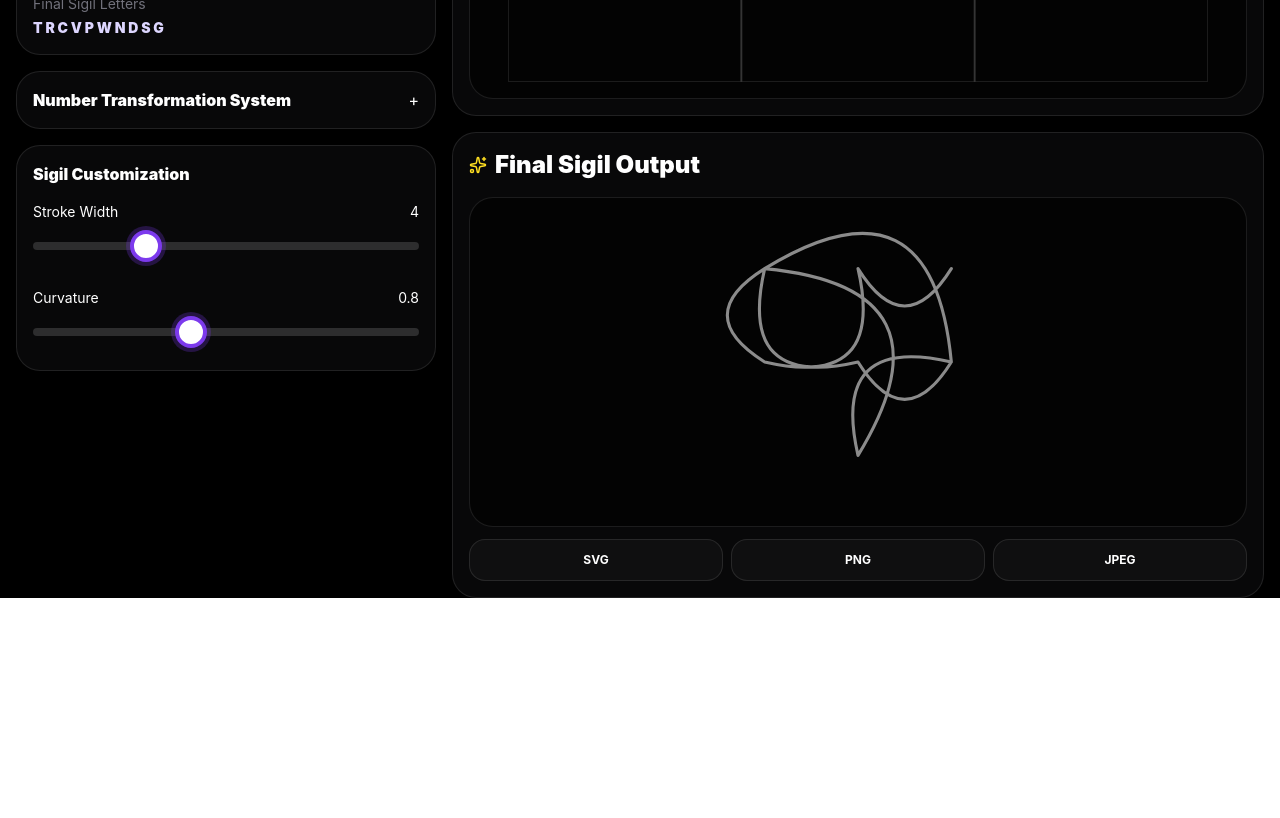
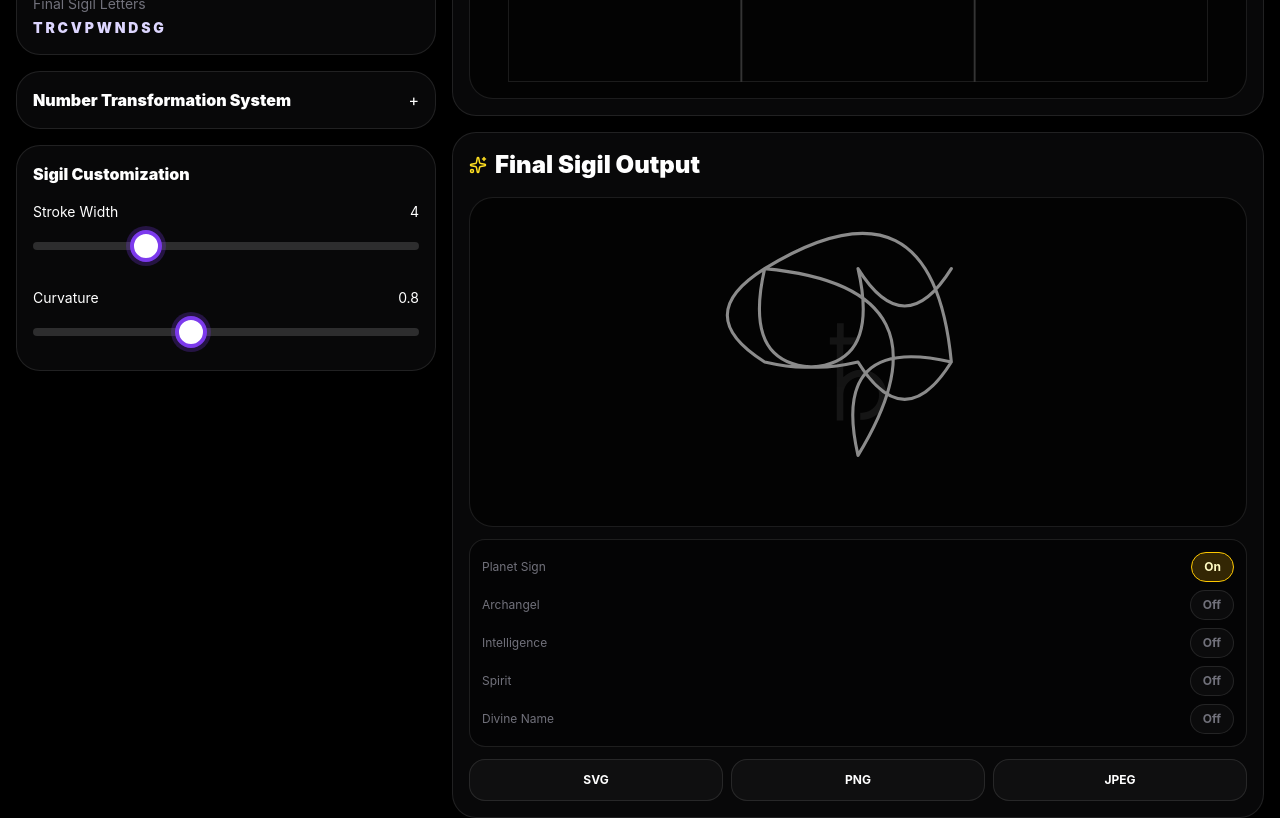
Before and after one commit to clyxhub/planetary-sigil-main, a React (Vite) app: page / in a window 1280 px wide. Shown: the part 780-1598 px from the top of the page. Before the commit the page ends 1378 px from the top, so only its background shows below. Built offline with nearby package versions, Linux system fonts and the light colour scheme; what @capacitor/core would draw is missing.

Commit message:
Fix notifications + native download; add planetary correspondences

```diff
--- a/sigil_forge.jsx
+++ b/sigil_forge.jsx
@@ -113,6 +113,66 @@ const PLANETS_BY_NAME = PLANETS.reduce((acc, p) => {
   return acc;
 }, {});
 
+// Traditional ceremonial-planetary correspondences (Agrippa / 777 tradition).
+const PLANETAL_CORRESPONDENCES = {
+  Saturn: {
+    sign: "♄",
+    archangel: "Cassiel",
+    intelligence: "Agiel",
+    spirit: "Zazel",
+    divineNameEng: "El",
+    divineNameHeb: "אל",
+  },
+  Jupiter: {
+    sign: "♃",
+    archangel: "Sachiel",
+    intelligence: "Iophiel",
+    spirit: "Hismael",
+    divineNameEng: "El",
+    divineNameHeb: "אל",
+  },
+  Mars: {
+    sign: "♂",
+    archangel: "Samael",
+    intelligence: "Graphiel",
+    spirit: "Bartzabel",
+    divineNameEng: "Elohim Gibor",
+    divineNameHeb: "אֱלֹהִים גִּבּוֹר",
+  },
+  Sun: {
+    sign: "☉",
+    archangel: "Raphael",
+    intelligence: "Nakhiel",
+    spirit: "Sorath",
+    divineNameEng: "YHVH Eloah Va-Daath",
+    divineNameHeb: "יהוה אלוה ודעת",
+  },
+  Venus: {
+    sign: "♀",
+    archangel: "Haniel",
+    intelligence: "Hagiel",
+    spirit: "Kedemel",
+    divineNameEng: "YHVH Tzabaoth",
+    divineNameHeb: "יהוה צבאות",
+  },
+  Mercury: {
+    sign: "☿",
+    archangel: "Raphael",
+    intelligence: "Tiriel",
+    spirit: "Taphthartharath",
+    divineNameEng: "Elohim Tzabaoth",
+    divineNameHeb: "אֱלֹהִים צְבָאוֹת",
+  },
+  Moon: {
+    sign: "☾",
+    archangel: "Gabriel",
+    intelligence: "Malkah Be-Tarshishim",
+    spirit: "Schad Barschemoth",
+    divineNameEng: "Shaddai El Chai",
+    divineNameHeb: "שַׁדַּי אֵל חַי",
+  },
+};
+
 // ---------------------------------------------------------------------------
 // PLANETARY HOURS ENGINE
 // Everything below is pure math (no network calls, no geocoding API).
@@ -292,6 +352,11 @@ export default function ChaosSigilForge() {
   const [showPowers, setShowPowers] = useState(false);
   const [sigilModalOpen, setSigilModalOpen] = useState(false);
   const [modalChooserOpen, setModalChooserOpen] = useState(false);
+  const [showSign, setShowSign] = useState(true);
+  const [showArchangel, setShowArchangel] = useState(false);
+  const [showIntelligence, setShowIntelligence] = useState(false);
+  const [showSpirit, setShowSpirit] = useState(false);
+  const [showDivineName, setShowDivineName] = useState(false);
   const longPressTimerRef = useRef(null);
   const longPressStartRef = useRef(null);
   const [removeVowels, setRemoveVowels] = useState(true);
@@ -347,6 +412,16 @@ export default function ChaosSigilForge() {
     // eslint-disable-next-line react-hooks/exhaustive-deps
   }, []);
 
+  // On open (native APK), check + request notification access so alarms can work.
+  useEffect(() => {
+    if (!(typeof window !== "undefined" && window.Capacitor)) return;
+    PlanetaryAlarm.hasNotificationPermission()
+      .then((r) => setNotifPermission(r.value ? "granted" : "denied"))
+      .catch(() => {});
+    PlanetaryAlarm.requestNotificationPermission().catch(() => {});
+    // eslint-disable-next-line react-hooks/exhaustive-deps
+  }, []);
+
   useEffect(() => {
     const id = setInterval(() => setNow(new Date()), 1000);
     return () => clearInterval(id);
@@ -402,7 +477,12 @@ export default function ChaosSigilForge() {
     return viewedDate.toLocaleDateString([], { weekday: "long", month: "short", day: "numeric" });
   }, [dayOffset, viewedDate]);
 
-  const requestNotifPermission = () => {
+  const requestNotifPermission = async () => {
+    if (typeof window !== 'undefined' && window.Capacitor) {
+      try {
+        await PlanetaryAlarm.requestNotificationPermission();
+      } catch (e) { /* ignore */ }
+    }
     if (typeof Notification === "undefined") return;
     Notification.requestPermission().then((perm) => setNotifPermission(perm));
   };
@@ -511,35 +591,31 @@ export default function ChaosSigilForge() {
     return path;
   }, [points, curvature]);
 
+  const isNative = typeof window !== 'undefined' && window.Capacitor;
+
   const downloadSigil = (format) => {
     const svgContent = `<svg xmlns="http://www.w3.org/2000/svg" viewBox="0 0 360 360" width="360" height="360">
   <rect width="360" height="360" fill="black"/>
   <path d="${pathData}" fill="none" stroke="${planet.color}" stroke-width="${strokeWidth}" stroke-linecap="round" stroke-linejoin="round"/>
 </svg>`;
-    const fileName = `sigil-${planet.name.toLowerCase()}-${Date.now()}`;
-
-    const triggerDownload = (url, ext) => {
+    const ext = format === 'svg' ? 'svg' : format === 'jpeg' ? 'jpg' : 'png';
+    const mimeType = format === 'jpeg' ? 'image/jpeg' : format === 'svg' ? 'image/svg+xml' : 'image/png';
+    const fileName = `sigil-${planet.name.toLowerCase()}-${Date.now()}.${ext}`;
+
+    const triggerDownload = (url) => {
       const a = document.createElement('a');
       a.href = url;
-      a.download = `${fileName}.${ext}`;
+      a.download = fileName;
       a.rel = 'noopener';
       document.body.appendChild(a);
       a.click();
-      // Defer removal + revoke so the browser finishes starting the download.
       setTimeout(() => {
         document.body.removeChild(a);
         if (url.startsWith('blob:')) URL.revokeObjectURL(url);
       }, 1000);
     };
 
-    if (format === 'svg') {
-      const blob = new Blob([svgContent], { type: 'image/svg+xml' });
-      const blobUrl = URL.createObjectURL(blob);
-      triggerDownload(blobUrl, 'svg');
-      return;
-    }
-
-    // Raster (PNG / JPEG): render the SVG into an offscreen canvas then export.
+    const rasterToDataUrl = (onDone) => {
       const size = 2048;
       const canvas = document.createElement('canvas');
       canvas.width = size;
@@ -551,16 +627,33 @@ export default function ChaosSigilForge() {
       img.onload = () => {
         ctx.drawImage(img, 0, 0, size, size);
         URL.revokeObjectURL(blobUrl);
-      const mimeType = format === 'jpeg' ? 'image/jpeg' : 'image/png';
-      const ext = format === 'jpeg' ? 'jpg' : 'png';
-      const dataUrl = canvas.toDataURL(mimeType, 0.92);
-      triggerDownload(dataUrl, ext);
+        onDone(canvas.toDataURL(mimeType.replace('image/svg+xml','image/png'), 0.92));
       };
       img.onerror = () => {
         URL.revokeObjectURL(blobUrl);
-      alert('Could not render the sigil to ' + format.toUpperCase() + '. Try the SVG export instead.');
+        alert('Could not render the sigil to ' + format.toUpperCase() + '.');
       };
       img.src = blobUrl;
+    };
+
+    if (isNative) {
+      // In the packaged APK the WebView can't save blob/data <a download>; write it
+      // to the device's Downloads folder via the native plugin instead.
+      rasterToDataUrl((dataUrl) => {
+        PlanetaryAlarm.saveMedia({ dataUrl, fileName })
+          .then((r) => { if (!r.success) alert('Saved sigil to your Downloads/PlanetarySigils folder.'); })
+          .catch(() => alert('Saved sigil to your Downloads/PlanetarySigils folder.'));
+      });
+      return;
+    }
+
+    if (format === 'svg') {
+      const blob = new Blob([svgContent], { type: 'image/svg+xml' });
+      triggerDownload(URL.createObjectURL(blob));
+      return;
+    }
+
+    rasterToDataUrl((dataUrl) => triggerDownload(dataUrl));
   };
 
   const closeSigilModal = () => {
@@ -1415,6 +1508,17 @@ export default function ChaosSigilForge() {
 
             <div className="rounded-3xl border border-white/10 bg-black/60 min-h-[280px] flex items-center justify-center p-6 overflow-hidden cursor-pointer group relative" onClick={() => setSigilModalOpen(true)}>
               <svg viewBox="0 0 360 360" className="w-full max-w-[280px] aspect-square">
+                {showSign && (
+                  <text
+                    x="180" y="180"
+                    textAnchor="middle" dominantBaseline="central"
+                    fontSize="230"
+                    fill={planet.color}
+                    opacity="0.13"
+                  >
+                    {PLANETAL_CORRESPONDENCES[planet.name]?.sign}
+                  </text>
+                )}
                 <path
                   d={pathData}
                   fill="none"
@@ -1430,28 +1534,51 @@ export default function ChaosSigilForge() {
                 </div>
               </div>
             </div>
+
+            <div className="mt-3 rounded-2xl border border-white/10 bg-black/40 p-3 space-y-2 text-xs">
+              <div className="flex items-center justify-between gap-3">
+                <span className="text-zinc-500 grow">Planet Sign</span>
+                <button
+                  onClick={() => setShowSign(!showSign)}
+                  className={`px-3 py-1.5 rounded-full text-xs font-bold border transition-all ${showSign ? 'border-yellow-400 bg-yellow-500/20 text-yellow-100' : 'border-white/10 bg-white/[0.03] text-zinc-500'}`}
+                >
+                  {showSign ? 'On' : 'Off'}
+                </button>
+              </div>
+              {[
+                { key: 'archangel', label: 'Archangel', get: () => setShowArchangel(!showArchangel), on: showArchangel, val: PLANETAL_CORRESPONDENCES[planet.name]?.archangel },
+                { key: 'intelligence', label: 'Intelligence', get: () => setShowIntelligence(!showIntelligence), on: showIntelligence, val: PLANETAL_CORRESPONDENCES[planet.name]?.intelligence },
+                { key: 'spirit', label: 'Spirit', get: () => setShowSpirit(!showSpirit), on: showSpirit, val: PLANETAL_CORRESPONDENCES[planet.name]?.spirit },
+                { key: 'divine', label: 'Divine Name', get: () => setShowDivineName(!showDivineName), on: showDivineName, val: PLANETAL_CORRESPONDENCES[planet.name]?.divineNameEng },
+              ].map((row) => (
+                <div key={row.key} className="flex items-center justify-between gap-3">
+                  <span className="text-zinc-500">{row.label}</span>
+                  <span className="flex items-center gap-2">
+                    {row.on && <span className="text-zinc-300">{row.val}</span>}
+                    <button
+                      onClick={row.get}
+                      className={`px-3 py-1.5 rounded-full text-xs font-bold border transition-all ${row.on ? 'border-cyan-400 bg-cyan-500/20 text-cyan-100' : 'border-white/10 bg-white/[0.03] text-zinc-500'}`}
+                    >
+                      {row.on ? 'On' : 'Off'}
+                    </button>
+                  </span>
+                </div>
+              ))}
+            </div>
+
+            {showArchangel || showIntelligence || showSpirit || showDivineName ? (
+              <div className="mt-3 rounded-2xl border border-white/10 bg-black/40 p-3 space-y-2 text-xs">
+                {showArchangel && <div className="flex justify-between gap-3"><span className="text-zinc-500">Archangel</span><span className="text-white text-right">{PLANETAL_CORRESPONDENCES[planet.name]?.archangel}</span></div>}
+                {showIntelligence && <div className="flex justify-between gap-3"><span className="text-zinc-500">Intelligence</span><span className="text-white text-right">{PLANETAL_CORRESPONDENCES[planet.name]?.intelligence}</span></div>}
+                {showSpirit && <div className="flex justify-between gap-3"><span className="text-zinc-500">Spirit</span><span className="text-white text-right">{PLANETAL_CORRESPONDENCES[planet.name]?.spirit}</span></div>}
+                {showDivineName && <div className="flex justify-between gap-3"><span className="text-zinc-500">Divine Name</span><span className="text-zinc-200 text-right">{PLANETAL_CORRESPONDENCES[planet.name]?.divineNameEng} <span className="block text-zinc-300 text-sm" dir="rtl">{PLANETAL_CORRESPONDENCES[planet.name]?.divineNameHeb}</span></span></div>}
+              </div>
+            ) : null}
+
             <div className="mt-3 grid grid-cols-3 gap-2">
-              <button
-                onClick={() => downloadSigil('svg')}
-                disabled={!pathData}
-                className="rounded-2xl py-3 border border-white/10 bg-white/[0.03] text-xs font-bold hover:bg-white/[0.06] transition-all duration-300 disabled:opacity-30 disabled:cursor-not-allowed"
-              >
-                SVG
-              </button>
-              <button
-                onClick={() => downloadSigil('png')}
-                disabled={!pathData}
-                className="rounded-2xl py-3 border border-white/10 bg-white/[0.03] text-xs font-bold hover:bg-white/[0.06] transition-all duration-300 disabled:opacity-30 disabled:cursor-not-allowed"
-              >
-                PNG
-              </button>
-              <button
-                onClick={() => downloadSigil('jpeg')}
-                disabled={!pathData}
-                className="rounded-2xl py-3 border border-white/10 bg-white/[0.03] text-xs font-bold hover:bg-white/[0.06] transition-all duration-300 disabled:opacity-30 disabled:cursor-not-allowed"
-              >
-                JPEG
-              </button>
+              <button onClick={() => downloadSigil('svg')} disabled={!pathData} className="rounded-2xl py-3 border border-white/10 bg-white/[0.03] text-xs font-bold hover:bg-white/[0.06] transition-all duration-300 disabled:opacity-30 disabled:cursor-not-allowed">SVG</button>
+              <button onClick={() => downloadSigil('png')} disabled={!pathData} className="rounded-2xl py-3 border border-white/10 bg-white/[0.03] text-xs font-bold hover:bg-white/[0.06] transition-all duration-300 disabled:opacity-30 disabled:cursor-not-allowed">PNG</button>
+              <button onClick={() => downloadSigil('jpeg')} disabled={!pathData} className="rounded-2xl py-3 border border-white/10 bg-white/[0.03] text-xs font-bold hover:bg-white/[0.06] transition-all duration-300 disabled:opacity-30 disabled:cursor-not-allowed">JPEG</button>
             </div>
           </div>
 
```
Also changed, not shown: src/plugins/planetaryAlarm.js (+19 -2 lines), 1 other file (tests, documents, lock files or other folders). Lines whose indentation alone changed are shown as unchanged.
